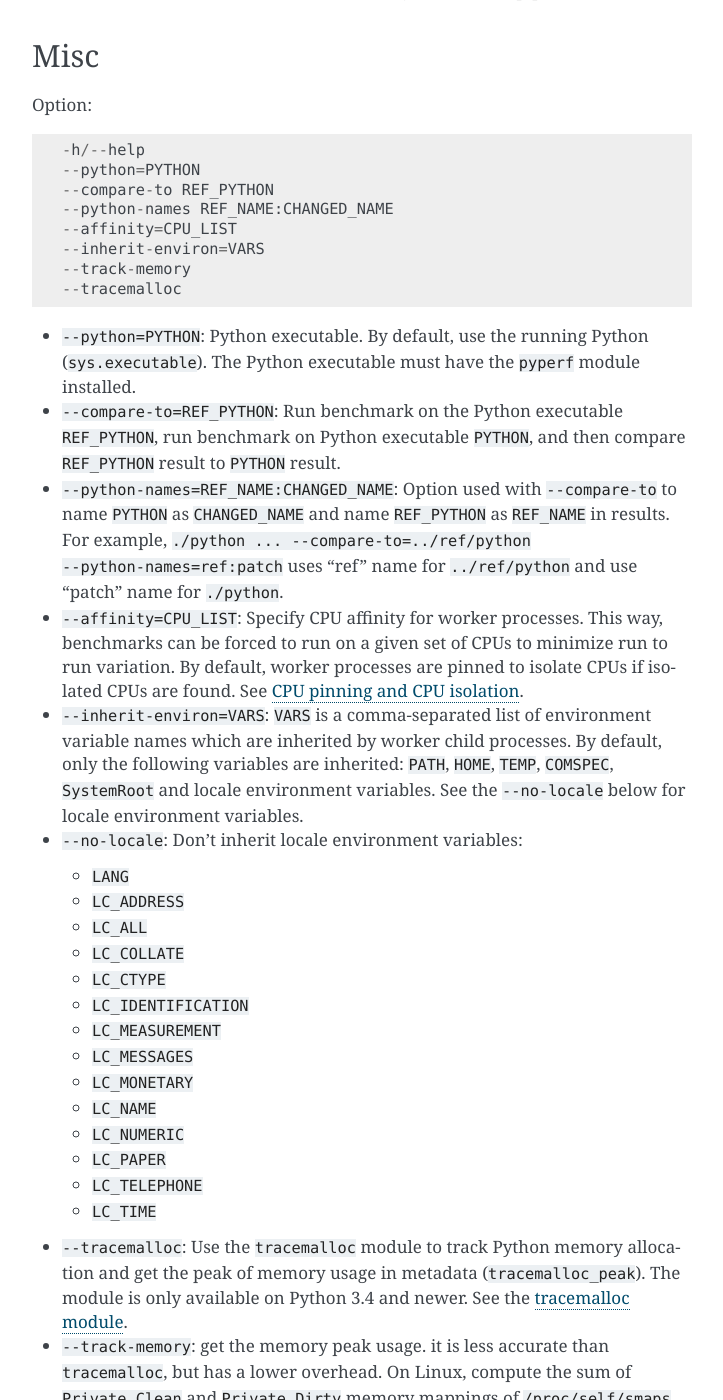
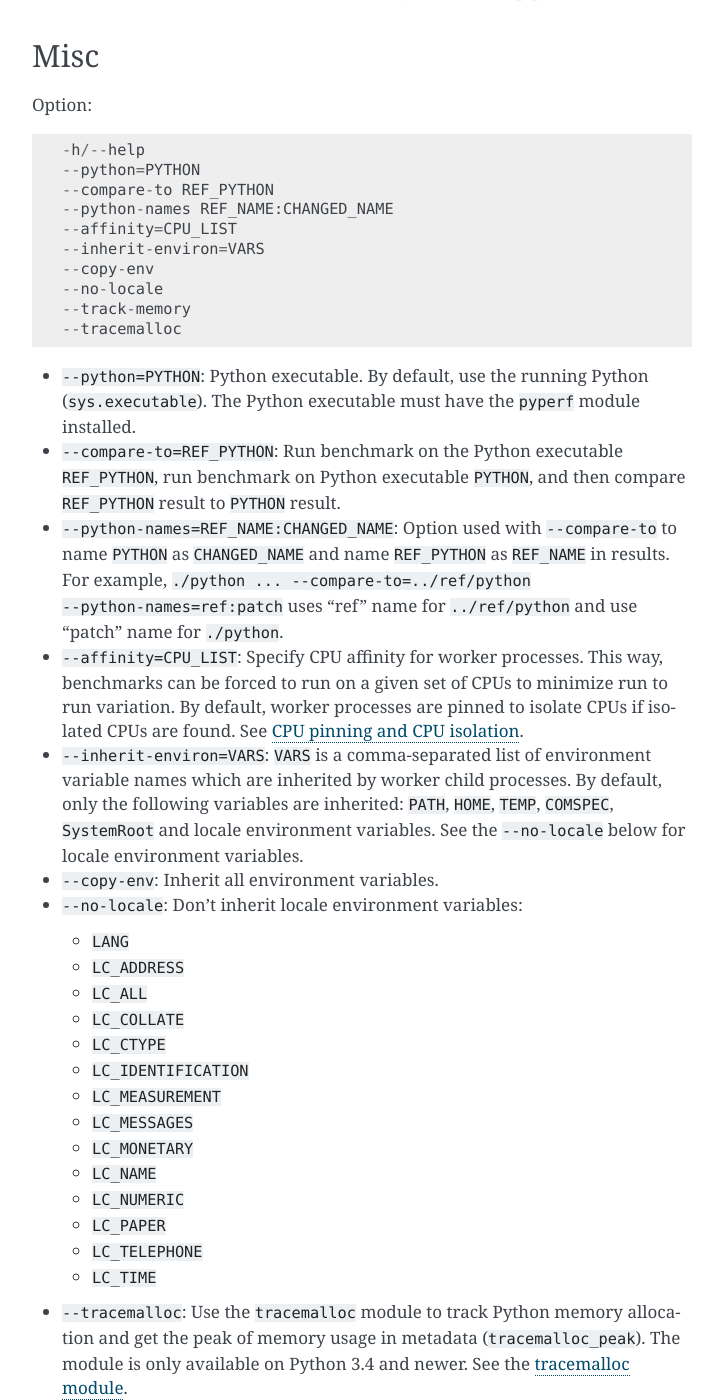
Before and after one commit to psf/pyperf, a Sphinx documentation site: the page built from doc/runner.rst, in a window 1280 px wide and 1400 px high, scrolled down 1782 px. Shown: the whole window, without its empty margins (388-1111 px from the left). Built offline with Sphinx 7.4.7, drawn with Linux system fonts in a browser that asks for light colours.

Commit message:
Update documentation

```diff
--- a/doc/runner.rst
+++ b/doc/runner.rst
@@ -96,6 +96,8 @@ Option::
     --python-names REF_NAME:CHANGED_NAME
     --affinity=CPU_LIST
     --inherit-environ=VARS
+    --copy-env
+    --no-locale
     --track-memory
     --tracemalloc
 
@@ -119,6 +121,7 @@ Option::
   only the following variables are inherited: ``PATH``, ``HOME``, ``TEMP``,
   ``COMSPEC``, ``SystemRoot`` and locale environment variables. See the
   ``--no-locale`` below for locale environment variables.
+* ``--copy-env``: Inherit all environment variables.
 * ``--no-locale``: Don't inherit locale environment variables:
 
   - ``LANG``
```
Also changed, not shown: 1 other file.
